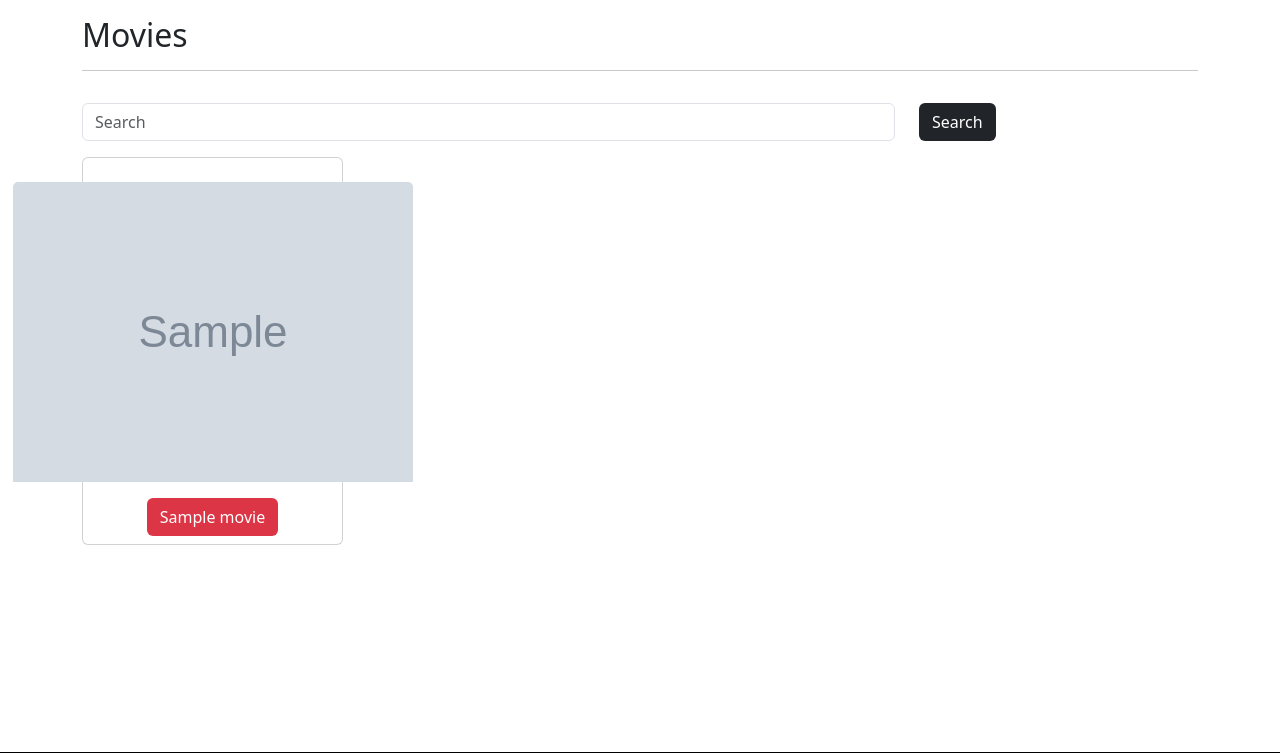
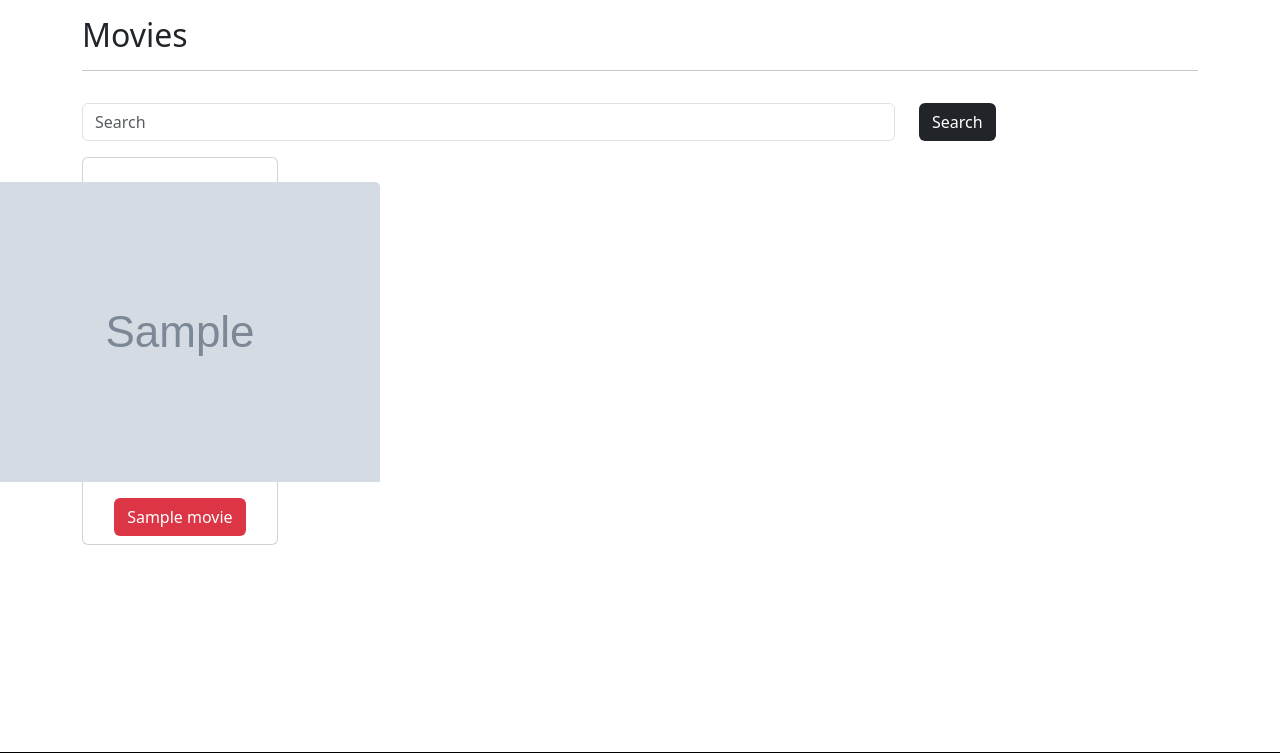
Before and after one commit to MukProgram/2340Project1, a Django app: page /movies in a window 1280 px wide. Shown: the part 56-809 px from the top of the page. Run offline with Django 5.2, Linux system fonts and the light colour scheme; tables that the repository leaves empty hold one stand-in row (values such as "Sample post"); grey boxes marked "Sample" are stand-in pictures.

Commit message:
card sizing

```diff
--- a/GTMoviesStore/Movies/templates/Movies/movies.html
+++ b/GTMoviesStore/Movies/templates/Movies/movies.html
@@ -21,8 +21,8 @@
                     </div>
                 </form>
                 {% for movie in template_data.movies %}
-                    <div class="col-md-4 col-lg-3 mb-2 d-flex">
-                        <div class="p-2 card align-items-center pt-4">
+                    <div class="col-md-4 col-lg-3 mb-2">
+                        <div class="pt-4 pb-2 px-2 card w-75 align-items-center">
                           <img src="{{ movie.image }}" class="card-img-top mb-3" id="movie-poster" alt="movie poster for {{ movie.title }}">
                           <div class="text-center">
                               <a href="{% url 'movies.show' id=movie.id %}"  class="btn bg-danger text-white">
```
